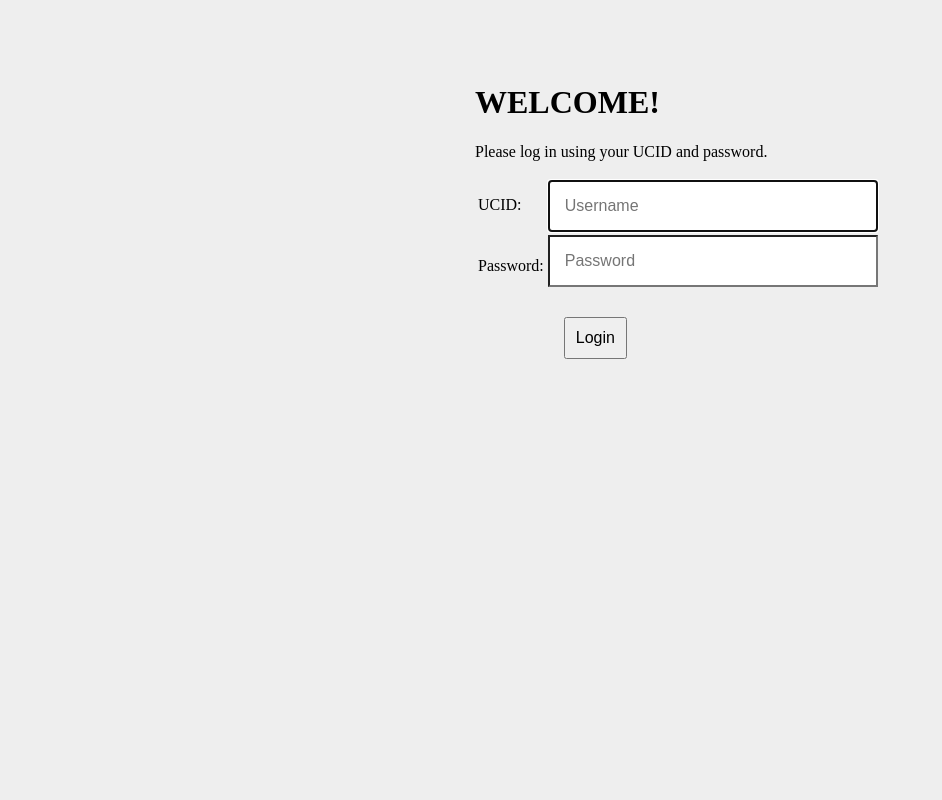
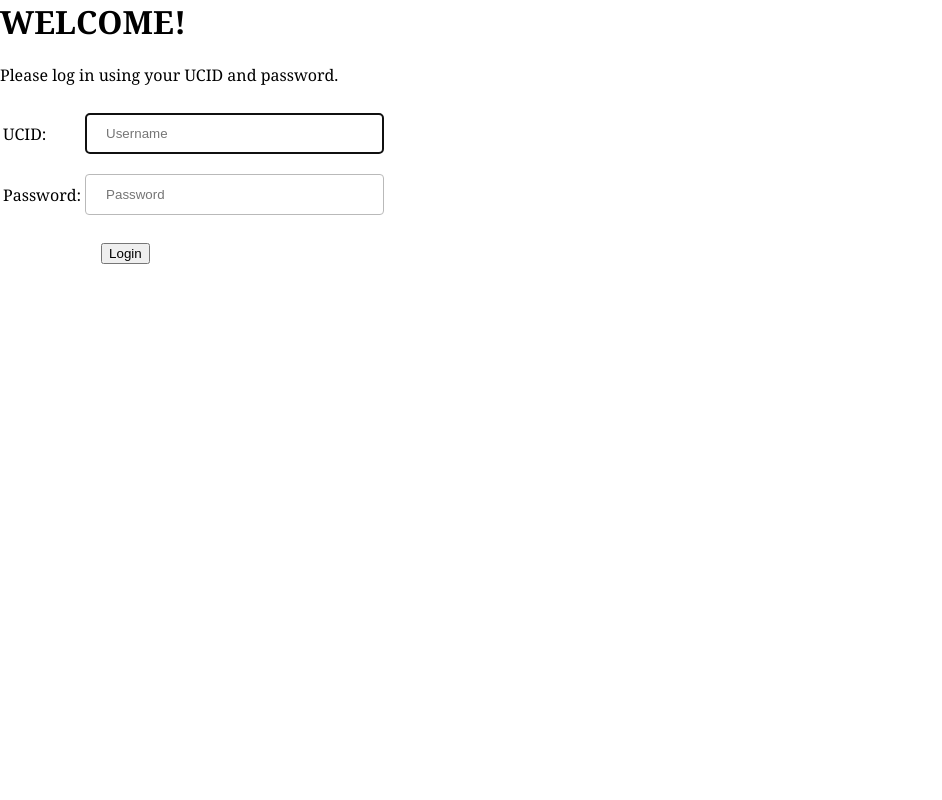
Before and after one commit to E53BA/490, a PHP site: page /login.php in a window 1280 px wide. Shown: the whole page, without its empty margins (0-942 px from the left). Run offline with PHP 8.4, Linux system fonts and the light colour scheme.

Commit message:
Update login.css

```diff
--- a/front/login.css
+++ b/front/login.css
@@ -1,47 +1,49 @@
-body {
-  padding-top: 40px;
-  padding-bottom: 40px;
-  background-color: #eee;
+body{
+    margin: auto;
+    font-family: Cambria, Cochin, Georgia, Times, 'Times New Roman', serif;
 }
 
-.form-login {
-  max-width: 330px;
-  padding: 15px;
-  margin: 0 auto;
-  font-size:16px
+.single-card {
+    width: 20%;
+    margin: 5% auto;
 }
-.form-login .form-login-heading,
-.form-login .checkbox {
-  margin-bottom: 10px;
+
+.card {
+    border-radius: 15px;
+    background-color: #ebebeb;
+    box-shadow: 4px 4px 5px 4px #b9b9b9;
+    padding: 3%;
+    display: flex;
+    flex-flow: column nowrap;
 }
-.form-login .checkbox {
-  font-weight: normal;
+
+.card-title {
+    font-size: 26px;
 }
-.form-login .form-control {
-  position: relative;
-  height: auto;
-  -webkit-box-sizing: border-box;
-     -moz-box-sizing: border-box;
-          box-sizing: border-box;
-  padding: 10px;
-  font-size: 16px;
+
+.label {
+    font-size: 22px;
 }
-.form-login .form-control:focus {
-  z-index: 2;
+
+input[type=text], input[type=password] {
+    width: 100%;
+    padding: 12px 20px;
+    margin: 8px 0;
+    border: 1px solid #b9b9b9;
+    border-radius: 4px;
+    box-sizing: border-box;
 }
-.form-login input[type="text"] {
-  margin-bottom: -1px;
-  border-bottom-right-radius: 0;
-  border-bottom-left-radius: 0;
+
+button {
+    width: 100%;
+    background: #DADADA;
+    padding: 12px 20px;
+    margin: 8px 0;
+    border: 1px solid #b9b9b9;
+    border-radius: 4px;
 }
-.form-login input[type="password"] {
-  margin-bottom: 10px;
-  border-top-left-radius: 0;
-  border-top-right-radius: 0;
+
+button:hover {
+    background-color: #b9b9b9;
+    cursor: pointer;
 }
-.prop{
-	font-size:16px
-}
-.confirm{
-	visibility:hidden
-}
```
